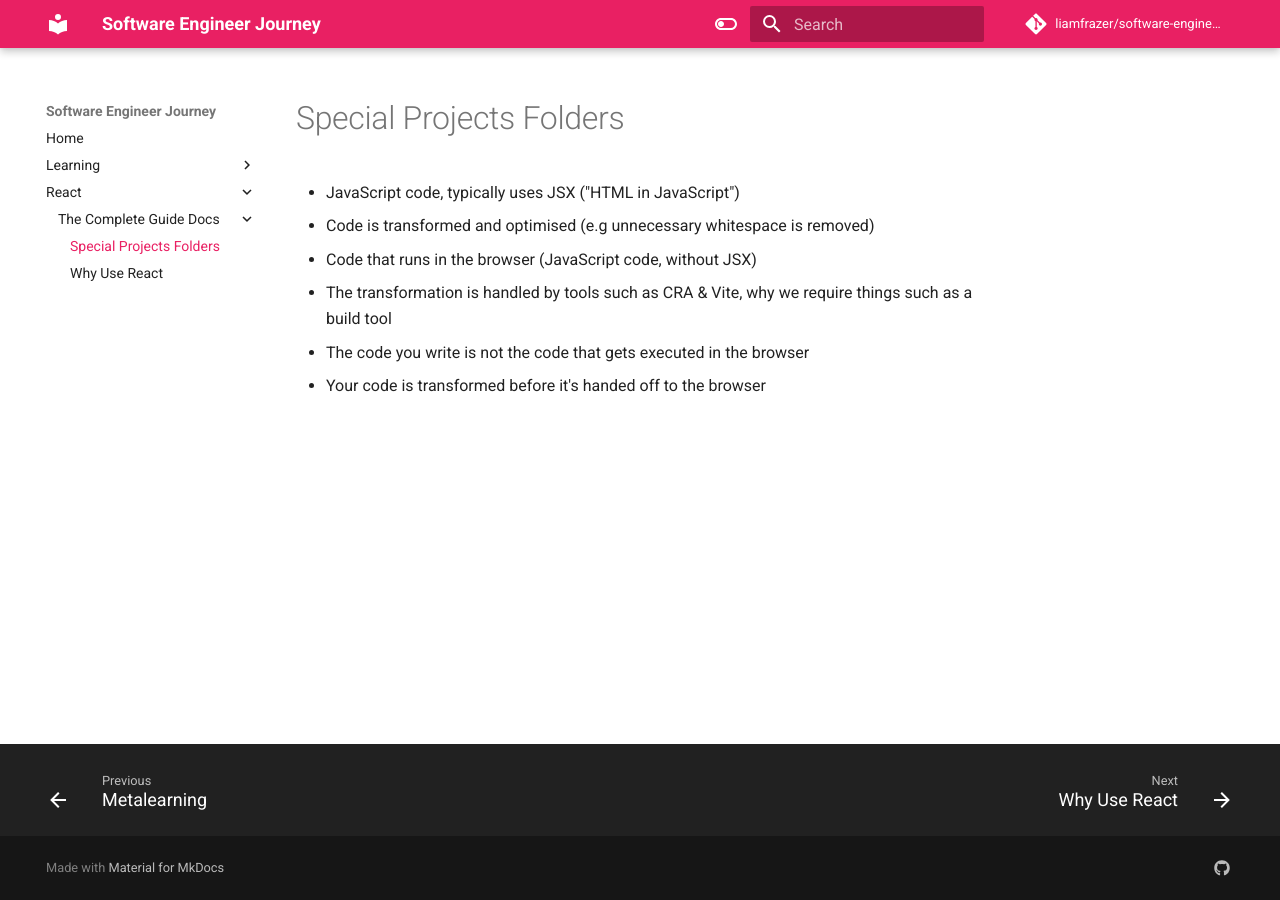
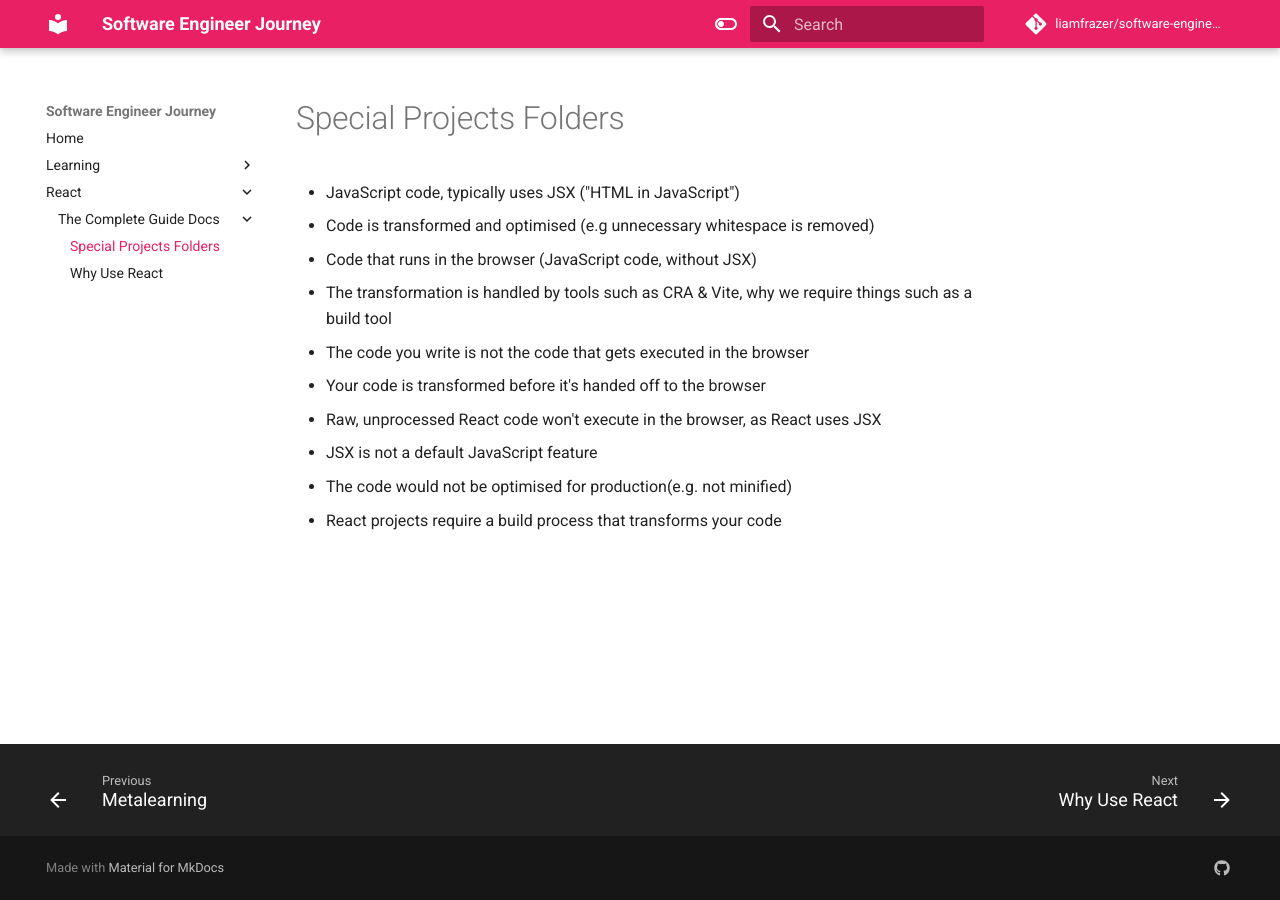
Before and after one commit to liamfrazer/software-engineer-journey, an MkDocs documentation site: the page built from docs/React/The Complete Guide Docs/Special Projects Folders.md, in a window 1280 px wide. Built offline with MkDocs 1.6.1 and Material for MkDocs 9.7.7, drawn with Linux system fonts in a browser that asks for light colours; comment, search, counter and statistics services are not loaded.

Commit message:
vault backup: 2023-12-09 15:27:10

```diff
--- a/docs/React/The Complete Guide Docs/Special Projects Folders.md
+++ b/docs/React/The Complete Guide Docs/Special Projects Folders.md
@@ -12,3 +12,9 @@ tags:
 
 * The code you write is not the code that gets executed in the browser
 * Your code is transformed before it's handed off to the browser
+
+* Raw, unprocessed React code won't execute in the browser, as React uses JSX
+* JSX is not a default JavaScript feature
+
+* The code would not be optimised for production(e.g. not minified)
+* React projects require a build process that transforms your code
```
